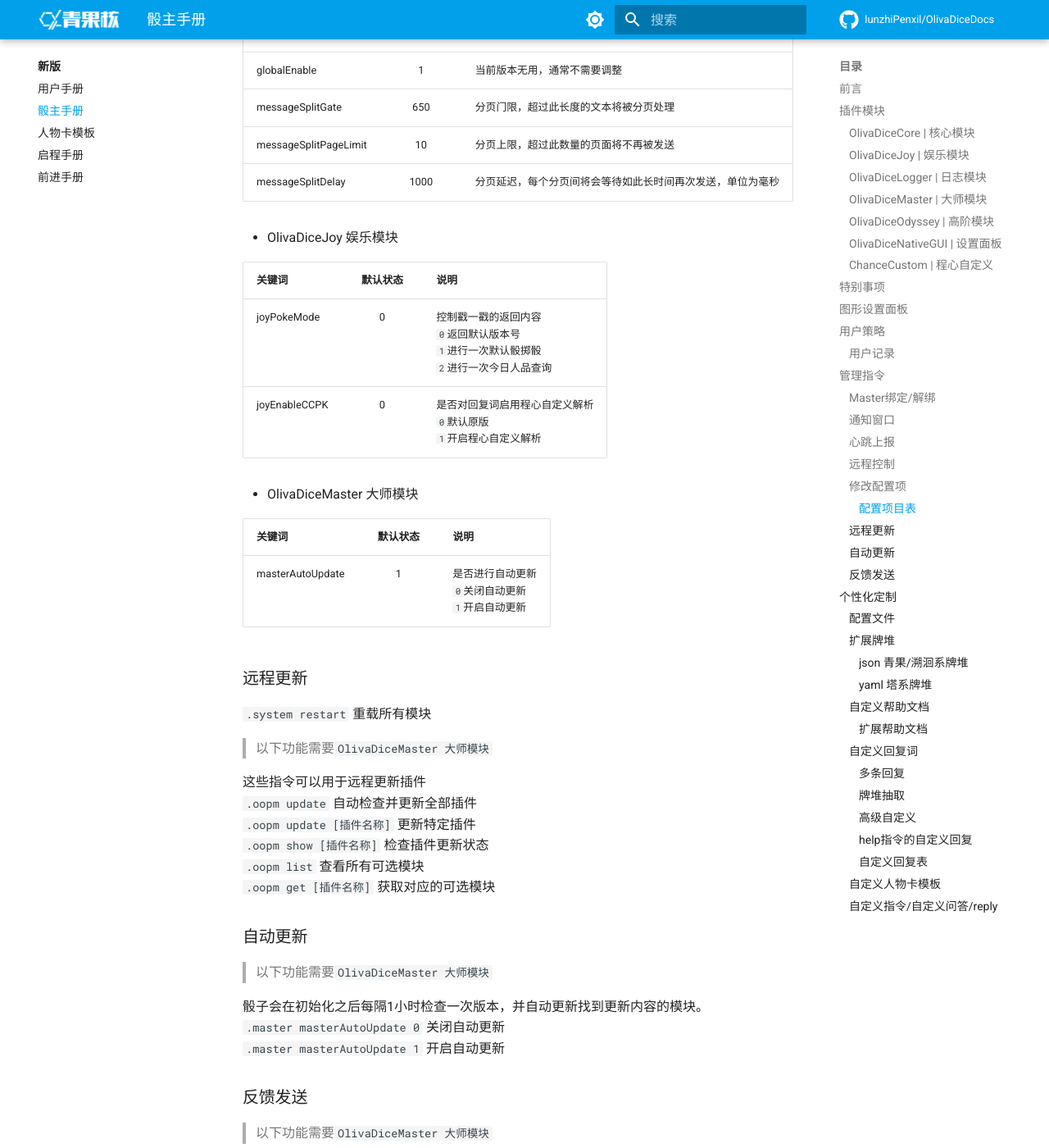
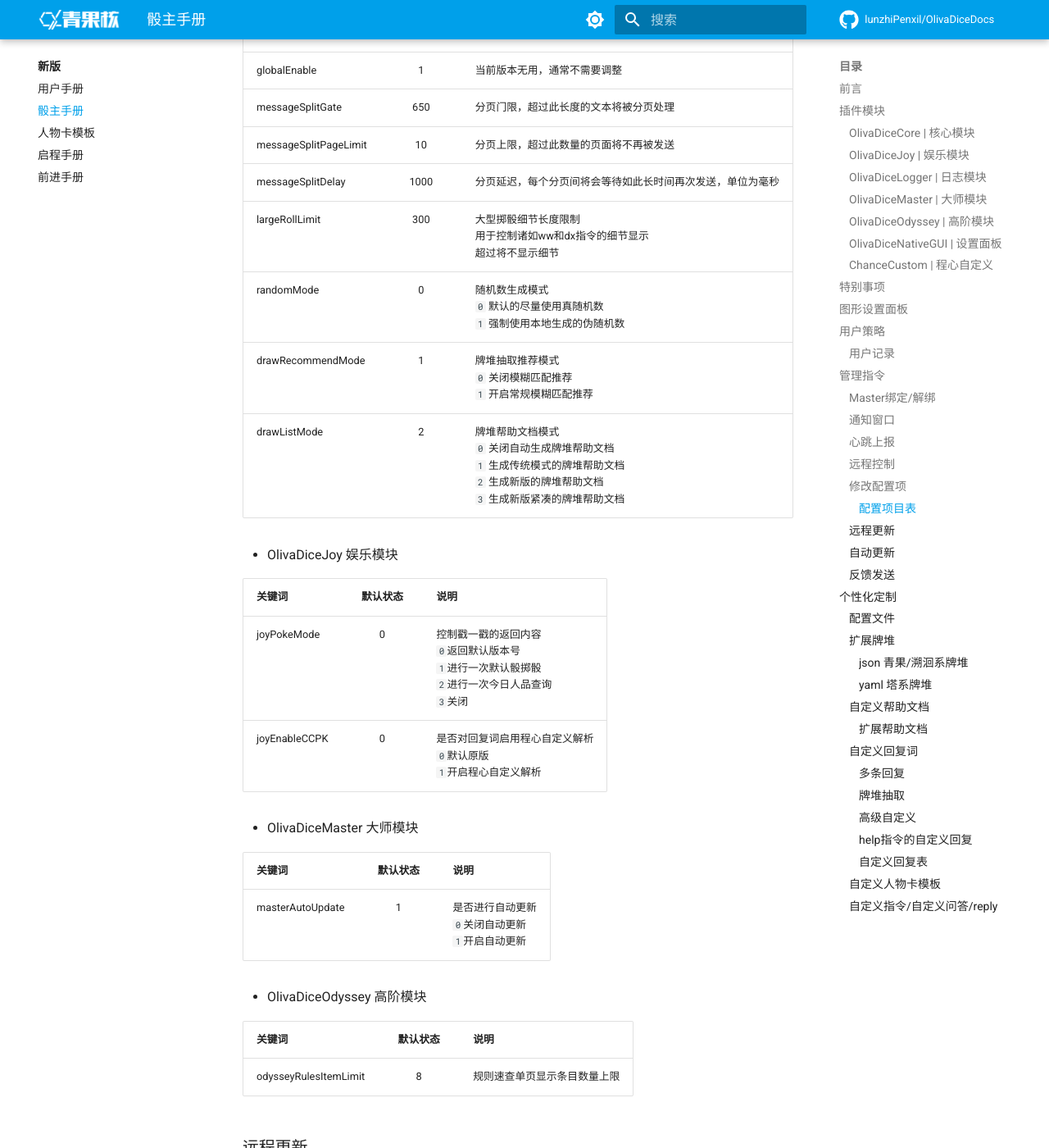
Before and after one commit to lunzhiPenxil/OlivaDiceDocs, an MkDocs documentation site: the page built from docs/OlivaDice3_Master_Manual.md, in a window 1280 px wide and 1400 px high, scrolled down 4999 px. Shown: the whole window at 82% size. Built offline with MkDocs 1.6.1 and Material for MkDocs 9.7.7, drawn with Linux system fonts in a browser that asks for light colours; comment, search, counter and statistics services are not loaded.

Commit message:
补充配置项说明

```diff
--- a/docs/OlivaDice3_Master_Manual.md
+++ b/docs/OlivaDice3_Master_Manual.md
@@ -142,12 +142,17 @@
 | messageSplitGate        | 650      | 分页门限，超过此长度的文本将被分页处理                   |
 | messageSplitPageLimit   | 10       | 分页上限，超过此数量的页面将不再被发送                   |
 | messageSplitDelay       | 1000     | 分页延迟，每个分页间将会等待如此长时间再次发送，单位为毫秒   |
+| largeRollLimit          | 300      | 大型掷骰细节长度限制<br/>用于控制诸如ww和dx指令的细节显示<br/>超过将不显示细节 |
+| randomMode              | 0        | 随机数生成模式<br/> `0` 默认的尽量使用真随机数<br/> `1` 强制使用本地生成的伪随机数 |
+| drawRecommendMode       | 1        | 牌堆抽取推荐模式<br/> `0` 关闭模糊匹配推荐<br/> `1` 开启常规模糊匹配推荐 |
+| drawListMode            | 2        | 牌堆帮助文档模式<br/> `0` 关闭自动生成牌堆帮助文档<br/> `1` 生成传统模式的牌堆帮助文档<br/> `2` 生成新版的牌堆帮助文档<br/> `3` 生成新版紧凑的牌堆帮助文档 |
+
 
 - OlivaDiceJoy 娱乐模块
 
 | 关键词                   |  默认状态  | 说明                                              |
 |:------------------------|:--------:|:--------------------------------------------------|
-| joyPokeMode             | 0        | 控制戳一戳的返回内容<br/>`0`返回默认版本号<br/>`1`进行一次默认骰掷骰<br/>`2`进行一次今日人品查询 |
+| joyPokeMode             | 0        | 控制戳一戳的返回内容<br/>`0`返回默认版本号<br/>`1`进行一次默认骰掷骰<br/>`2`进行一次今日人品查询<br/>`3`关闭 |
 | joyEnableCCPK           | 0        | 是否对回复词启用程心自定义解析<br/>`0`默认原版<br/>`1`开启程心自定义解析 |
 
 - OlivaDiceMaster 大师模块
@@ -155,6 +160,12 @@
 | 关键词                   |  默认状态  | 说明                                              |
 |:------------------------|:--------:|:--------------------------------------------------|
 | masterAutoUpdate        | 1        | 是否进行自动更新<br/>`0`关闭自动更新<br/>`1`开启自动更新 |
+
+- OlivaDiceOdyssey 高阶模块
+
+| 关键词                   |  默认状态  | 说明                                              |
+|:------------------------|:--------:|:--------------------------------------------------|
+| odysseyRulesItemLimit   | 8        | 规则速查单页显示条目数量上限                           |
 
 ### 远程更新
 `.system restart` 重载所有模块
--- a/mkdocs.yml
+++ b/mkdocs.yml
@@ -1,22 +1,9 @@
-site_name: OlivaDice(DIXE)官方文档
+site_name: OlivaDice(DIXE) 青果骰官方文档
 repo_name: lunzhiPenxil/OlivaDiceDocs
 repo_url: https://github.com/lunzhiPenxil/OlivaDiceDocs
 edit_uri: edit/master/docs
 
 theme:
-  palette:
-    - scheme: default
-      primary: indigo
-      accent: indigo
-      toggle:
-        icon: material/brightness-7
-        name: Switch to dark mode
-    - scheme: slate
-      primary: indigo
-      accent: indigo
-      toggle:
-        icon: material/brightness-4
-        name: Switch to light mode
   logo: assets/logo.png
   favicon: assets/favicon.png
   icon:
@@ -31,6 +18,19 @@
     - navigation.indexes
     - navigation.top
     - navigation.expand
+  palette:
+    - scheme: default
+      primary: indigo
+      accent: indigo
+      toggle:
+        icon: material/brightness-7
+        name: Switch to dark mode
+    - scheme: slate
+      primary: indigo
+      accent: indigo
+      toggle:
+        icon: material/brightness-4
+        name: Switch to light mode
 plugins:
   - search:
       separator: '[\s\u200b\-]'
@@ -54,6 +54,10 @@
     - 人物卡模板: OlivaDice3_Master_Manual_pcTemplate.md
     - 启程手册: OlivOS_Login.md
     - 前进手册: OlivOS_Easy_Start.md
+  - 资料:
+    - Json快速入门: JsonHelp.md
+  - 工具:
+    - Json2Yaml牌堆转换器: Json2Yaml.md
   - 旧版:
     - 概述: OLD_README.md
     - 骰主手册: Oliva_Master_Manual.md
@@ -61,9 +65,5 @@
     - 食用手册: Cook_Manual.md
     - 用户手册: UserDoc.md
     - 喧闹手册: Chaos_Manual.md
-  - 资料:
-    - Json快速入门: JsonHelp.md
-  - 工具:
-    - Json2Yaml牌堆转换器: Json2Yaml.md
   - 论坛: https://forum.olivos.run
   - 捐助: https://afdian.net/@OlivOS
```
